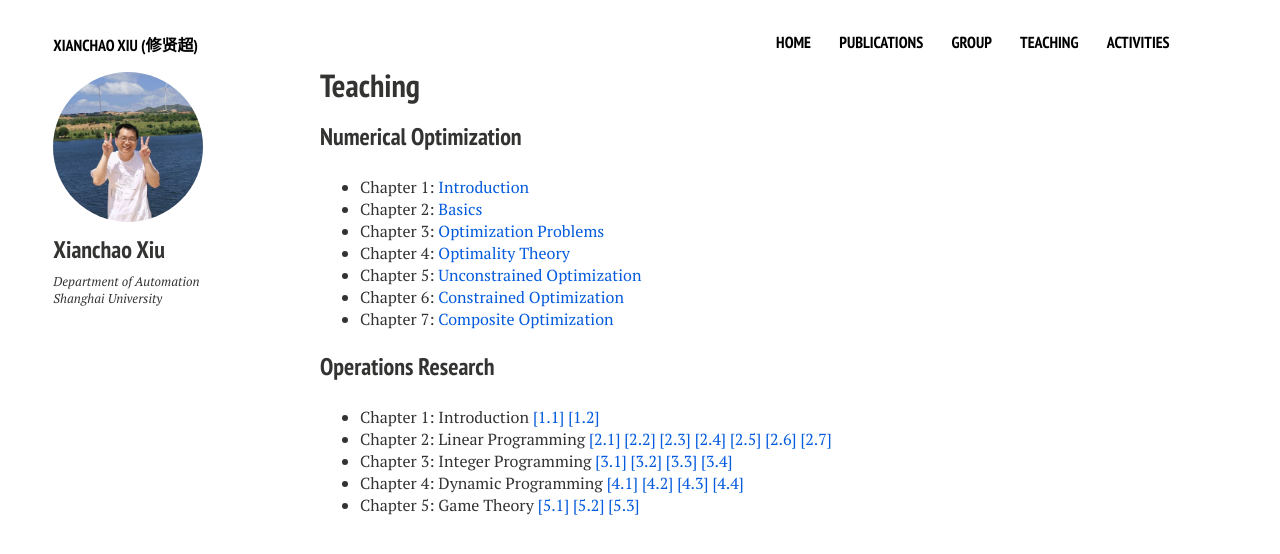
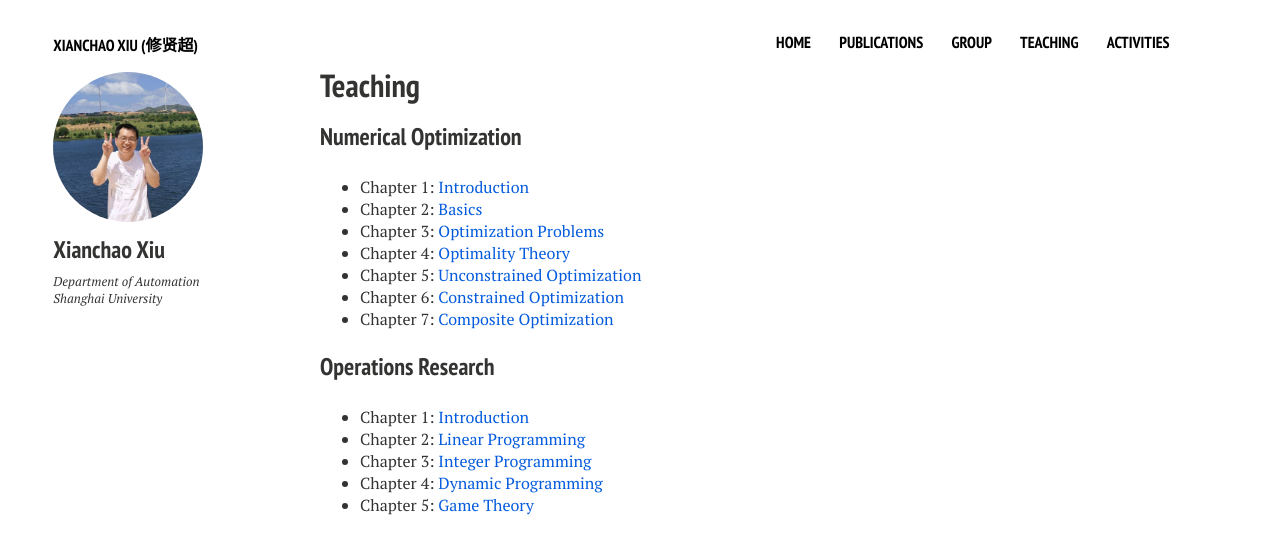
Before and after one commit to xianchaoxiu/xianchaoxiu.github.io, a Jekyll site: the page built from teaching/index.md, in a window 1280 px wide. Shown: the top 554 px of the page. Built offline with Jekyll 4.4.1, drawn with Linux system fonts in a browser that asks for light colours; nearby versions of some CDN libraries.

Commit message:
Update index.md

```diff
--- a/teaching/index.md
+++ b/teaching/index.md
@@ -21,8 +21,8 @@ share: false
 
 
 ### Operations Research
-* Chapter 1: Introduction  <a href="../teaching/C11.pdf" class="textlink" target="_blank">[1.1]</a>  <a href="../teaching/C12.pdf" class="textlink" target="_blank">[1.2]</a>
-* Chapter 2: Linear Programming  <a href="../teaching/C21.pdf" class="textlink" target="_blank">[2.1]  <a href="../teaching/C22.pdf" class="textlink" target="_blank">[2.2]  <a href="../teaching/C23.pdf" class="textlink" target="_blank">[2.3]  <a href="../teaching/C24.pdf" class="textlink" target="_blank">[2.4]  <a href="../teaching/C25.pdf" class="textlink" target="_blank">[2.5]  <a href="../teaching/C26.pdf" class="textlink" target="_blank">[2.6]  <a href="../teaching/C27.pdf" class="textlink" target="_blank">[2.7]
-* Chapter 3: Integer Programming  <a href="../teaching/C31.pdf" class="textlink" target="_blank">[3.1]  <a href="../teaching/C32.pdf" class="textlink" target="_blank">[3.2]  <a href="../teaching/C33.pdf" class="textlink" target="_blank">[3.3]  <a href="../teaching/C34.pdf" class="textlink" target="_blank">[3.4]
-* Chapter 4: Dynamic Programming  <a href="../teaching/C41.pdf" class="textlink" target="_blank">[4.1]  <a href="../teaching/C42.pdf" class="textlink" target="_blank">[4.2]  <a href="../teaching/C43.pdf" class="textlink" target="_blank">[4.3]  <a href="../teaching/C44.pdf" class="textlink" target="_blank">[4.4]
-* Chapter 5: Game Theory  <a href="../teaching/C51.pdf" class="textlink" target="_blank">[5.1]  <a href="../teaching/C52.pdf" class="textlink" target="_blank">[5.2]  <a href="../teaching/C53.pdf" class="textlink" target="_blank">[5.3]
+* Chapter 1: <a href="../teaching/OR_1.pdf" class="textlink" target="_blank">Introduction </a>
+* Chapter 2: <a href="../teaching/OR_2.pdf" class="textlink" target="_blank">Linear Programming  </a>
+* Chapter 3: <a href="../teaching/OR_3.pdf" class="textlink" target="_blank">Integer Programming </a>
+* Chapter 4: <a href="../teaching/OR_3.pdf" class="textlink" target="_blank">Dynamic Programming </a>
+* Chapter 5: <a href="../teaching/OR_3.pdf" class="textlink" target="_blank">Game Theory </a>
```
